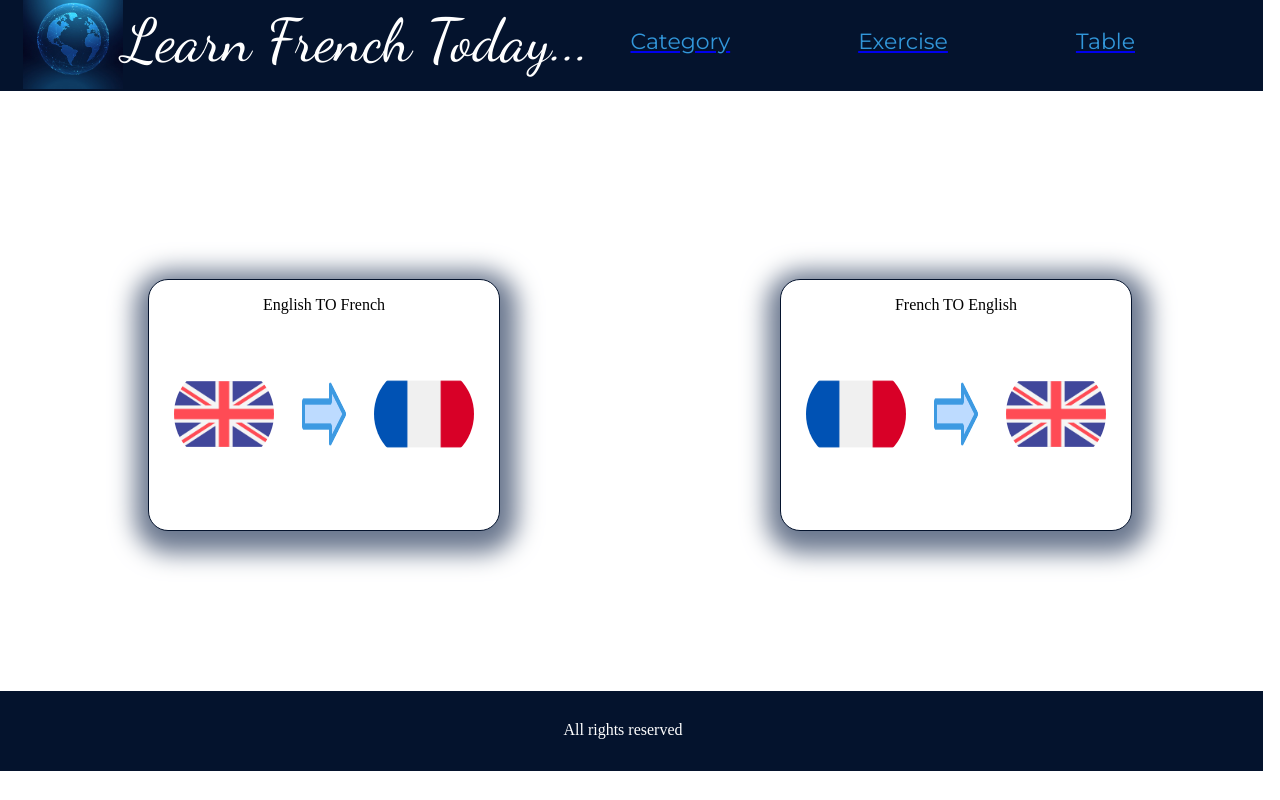
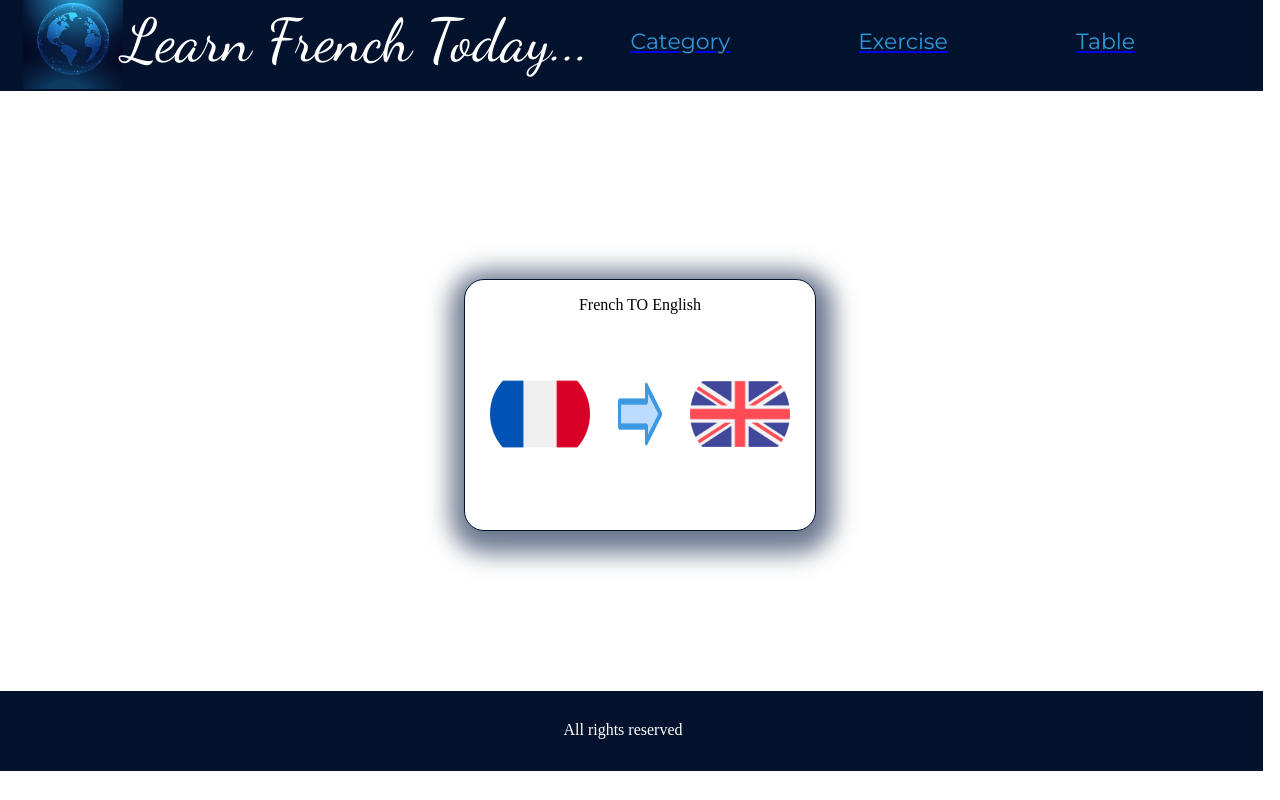
Before and after one commit to KateM3d/words, a React (Create React App) app: page /exercise in a window 1280 px wide. Built offline with nearby package versions, Linux system fonts and the light colour scheme; data requests are answered from the project's data file.

Commit message:
switched layout

```diff
--- a/src/components/ExerciseCard/ExerciseCard.jsx
+++ b/src/components/ExerciseCard/ExerciseCard.jsx
@@ -6,12 +6,12 @@ import english from "./english.png";
 import french from "./french.png";
 
 const exerciseTypes = [
-  {
-    key: 31,
-    type: "English TO French",
-    typeImageOne: english,
-    typeImageTwo: french,
-  },
+  // {
+  //   key: 31,
+  //   type: "English TO French",
+  //   typeImageOne: english,
+  //   typeImageTwo: french,
+  // },
   {
     key: 32,
     type: "French TO English",
```
